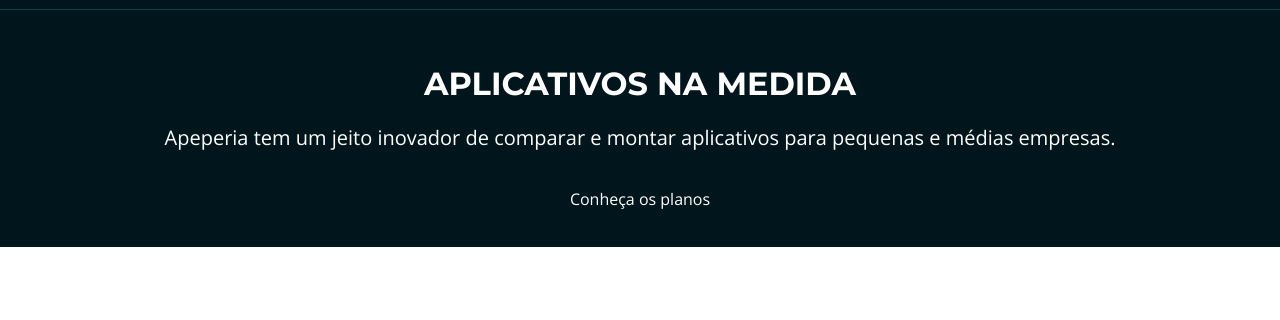
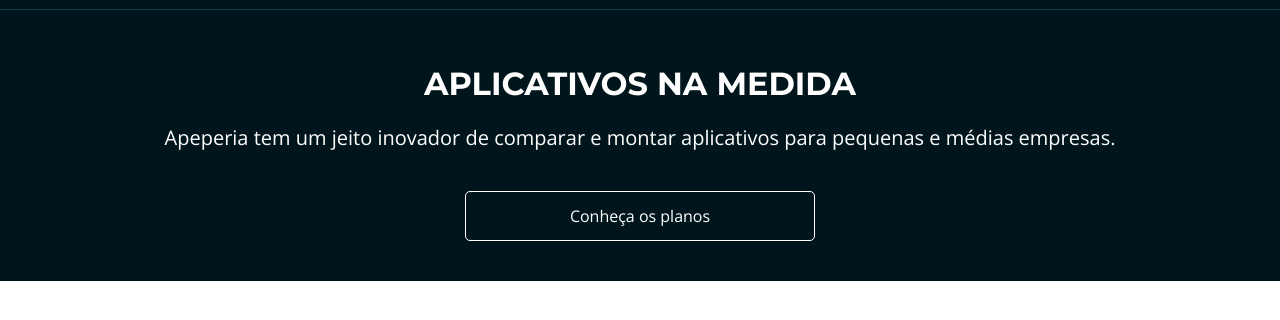
Before and after one commit to Ericodesenvolvedor/responsivo-mobile, a plain HTML site: page index.html in a window 1280 px wide. Shown: the part 128-448 px from the top of the page. Drawn offline with nearby package versions, Linux system fonts and the light colour scheme.

Commit message:
feat: Criando variaveis no css + estilização

```diff
--- a/css/base.css
+++ b/css/base.css
@@ -1,3 +1,42 @@
+:root {
+    --branco: #FFF;
+    --azul-claro: #DFE3E5;
+    --vermelho-forte: #B72E2E;
+    --cinza-escuro: #4F4C4C;
+    --cinza-claro: #F7F4F4;
+    --cinza-medio: #D9D9D9;
+
+    --fonte-link: #0084FF;
+    --fonte-cinza: #666;
+    --borda-cabecalho-mobile: #103D4A;
+    --bg-rodape: #333;
+    --bg-chamada-mobile: #00161C;
+
+    --planos-cartao-start: #56CCF2;
+    --planos-cartao-ultra: #B04CD9;
+    --planos-cartao-mega: #E33B3B;
+
+    --open-sans: 'Open Sans', sans-serif;
+    --montserrat: 'Montserrat', sans-serif;
+}
+
 body {
-    font-family: 'Open Sans', sans-serif;
+    font-family: var(--open-sans);
 }
+
+.container {
+    padding-inline: 6%;
+}
+
+.botao {
+    text-align: center;
+    display: block;
+
+    width: 100%;
+    max-width: 350px;
+
+    box-sizing: border-box;
+    padding: 1rem 2rem;
+    border: 1px solid var(--branco);
+    border-radius: 5px;
+}
--- a/css/cabecalho.css
+++ b/css/cabecalho.css
@@ -1,5 +1,5 @@
 .cabecalho {
-    color: #FFF;
+    color: var(--branco);
 
     width: 100%;
 
@@ -12,7 +12,7 @@
     padding-top: .75rem;
     padding-bottom: .75rem;
 
-    border-bottom: 1px solid #103D4A;
+    border-bottom: 1px solid var(--borda-cabecalho-mobile);
 
     position: absolute;
 }
--- a/css/chamada.css
+++ b/css/chamada.css
@@ -3,17 +3,17 @@
     flex-direction: column;
     align-items: center;
 
-    color: #FFF;
+    color: var(--branco);
     text-align: center;
 
-    background-color: #00161C;
+    background-color: var(--bg-chamada-mobile);
 
     padding-top: 12.25rem;
     padding-bottom: 2.5rem;
 }
 
 .chamada__titulo {
-    font-family: 'Montserrat', serif;
+    font-family: var(--montserrat);
     font-size: 2rem;
     font-weight: 700;
     text-transform: uppercase;
--- a/index.html
+++ b/index.html
@@ -35,10 +35,10 @@
     <main>
         <section class="chamada">
             <h1 class="chamada__titulo">Aplicativos Na Medida</h1>
-            <p class="chamada__texto">
+            <p class="chamada__texto container">
                 Apeperia tem um jeito inovador de comparar e montar aplicativos para pequenas e médias empresas.
             </p>
-            <a href="#" class="chamada__botao">Conheça os planos</a>
+            <a href="#" class="chamada__botao botao">Conheça os planos</a>
         </section>
     </main>
 </body>
```
